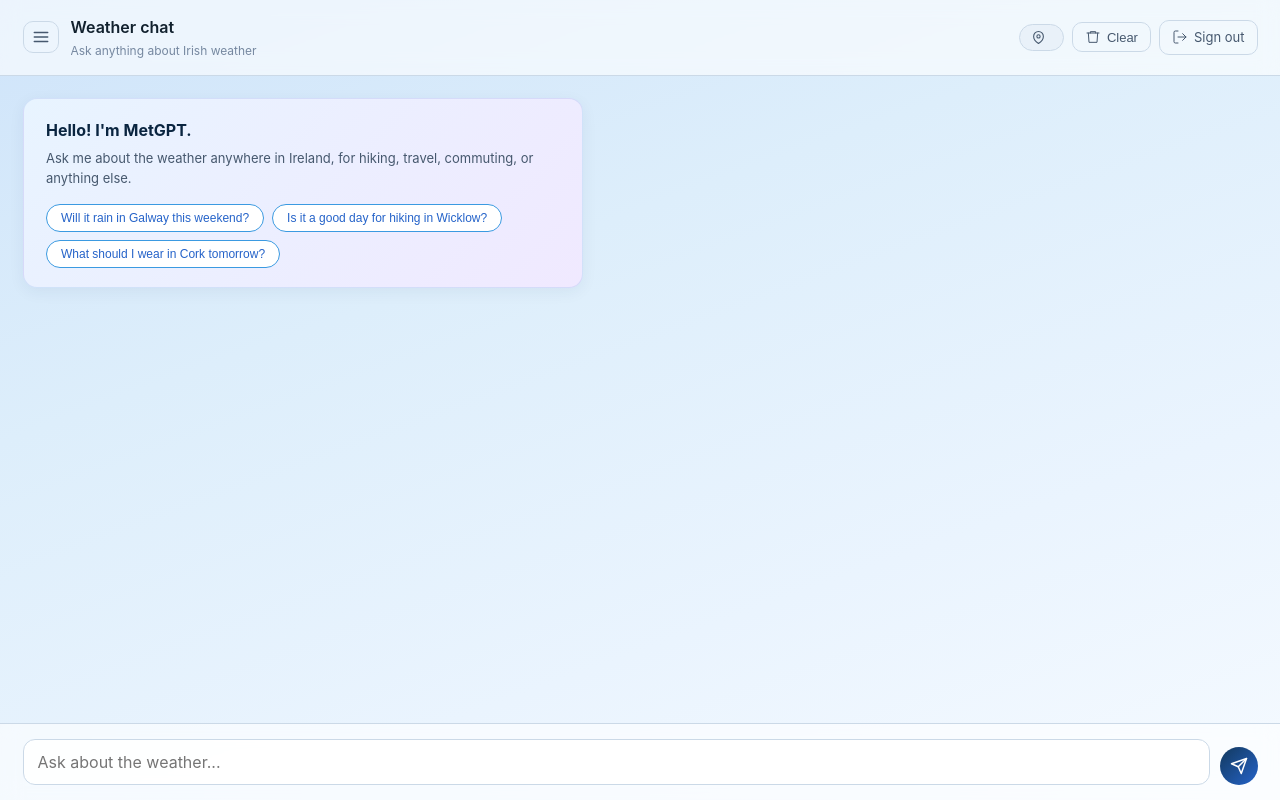
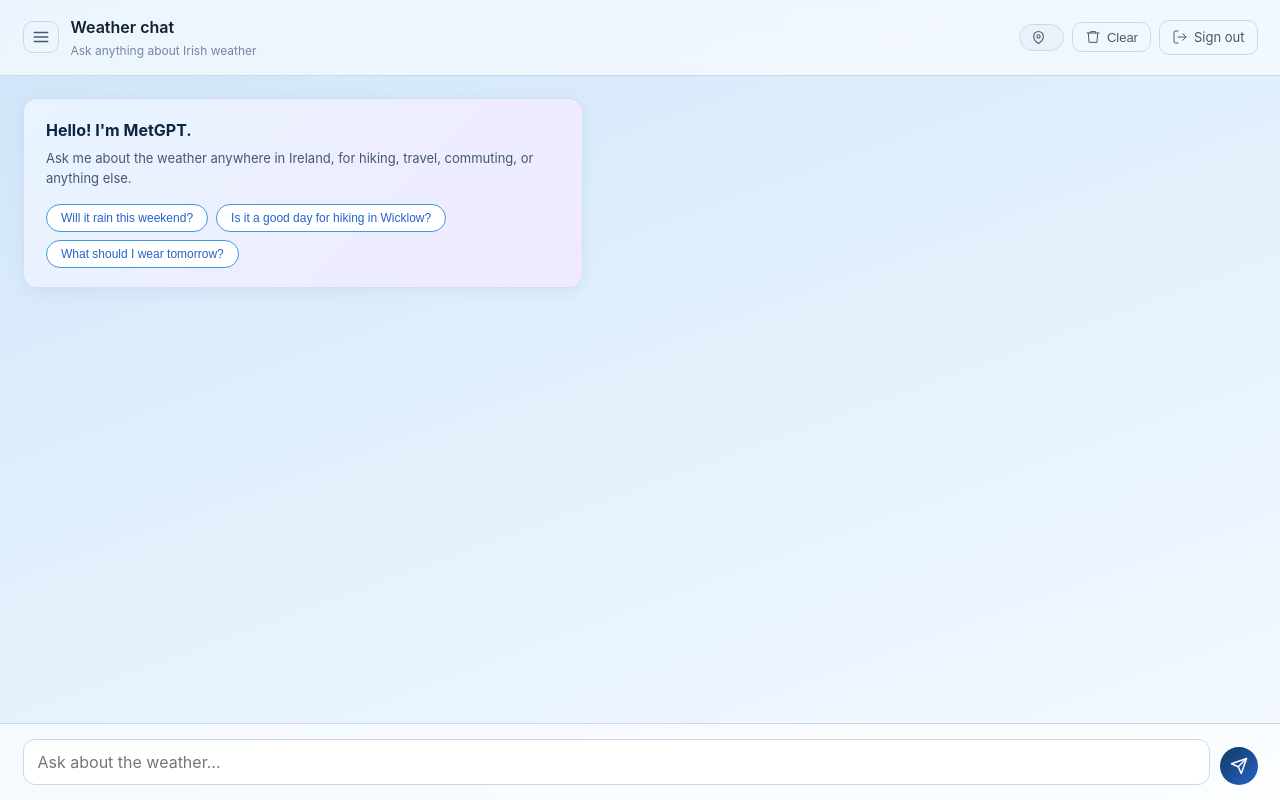
Before and after one commit to ridhikasahni-a11y/MetGPT, a Flask app: template templates/index.html in a window 1280 px wide. Run offline with Flask 3, Linux system fonts and the light colour scheme; the template is opened without the code that fills it: most values are stand-ins (such as "Sample title", 1, 10 or a date in 2020); parts of the project's set-up code (start-up, migrations or seed data) failed here and were passed over.

Commit message:
Update index.html

```diff
--- a/templates/index.html
+++ b/templates/index.html
@@ -457,9 +457,9 @@
     <p class="welcome-title">Hello! I'm MetGPT.</p>
     <p class="welcome-body">Ask me about the weather anywhere in Ireland, for hiking, travel, commuting, or anything else.</p>
     <div class="suggestions">
-      <button class="suggestion" onclick="sendSuggestion(this)">Will it rain in Galway this weekend?</button>
+      <button class="suggestion" onclick="sendSuggestion(this)">Will it rain this weekend?</button>
       <button class="suggestion" onclick="sendSuggestion(this)">Is it a good day for hiking in Wicklow?</button>
-      <button class="suggestion" onclick="sendSuggestion(this)">What should I wear in Cork tomorrow?</button>
+      <button class="suggestion" onclick="sendSuggestion(this)">What should I wear tomorrow?</button>
     </div>
   </div>
 </template>
```
